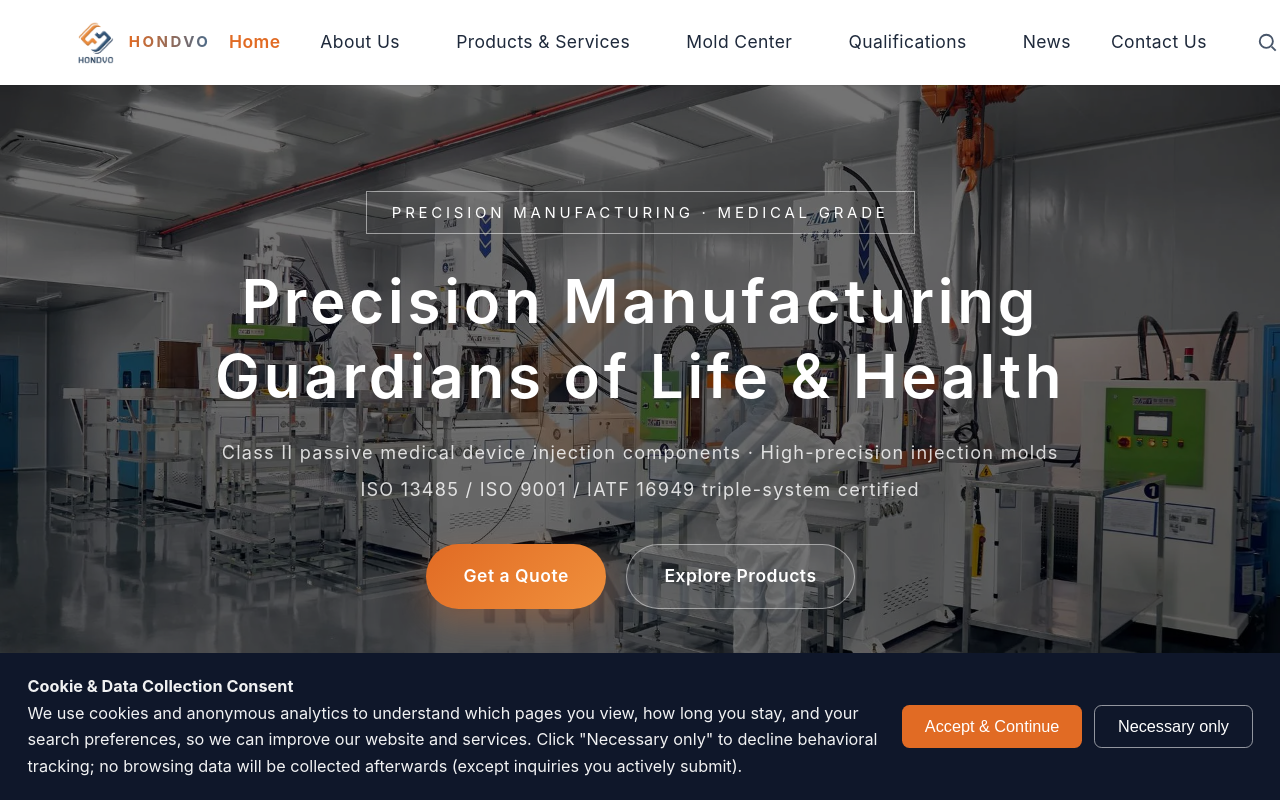
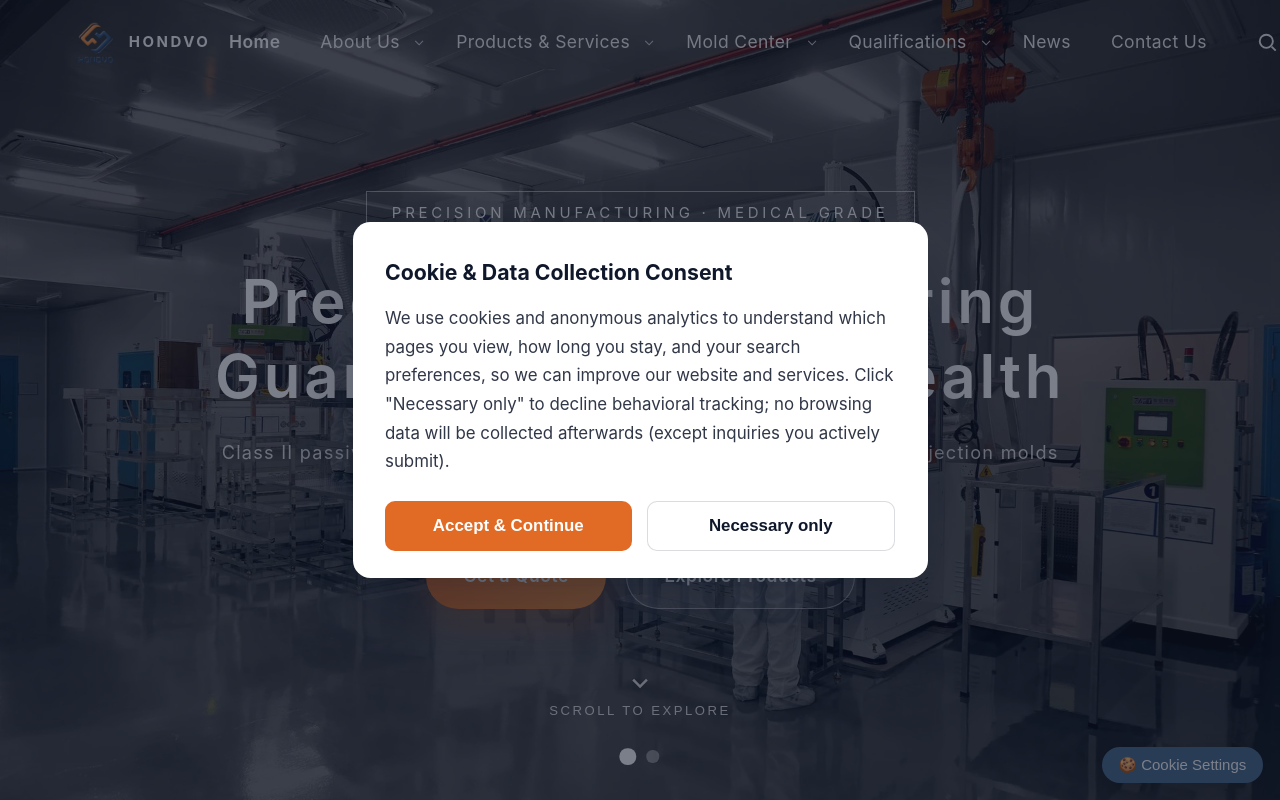
Before and after one commit to QTHK/hondvo, a plain HTML site: page index.html in a window 1280 px wide. Drawn offline with Linux system fonts and the light colour scheme.

Commit message:
fix(cookie): 将 Cookie 同意改为居中模态弹窗并加固 boot 触发逻辑

```diff
--- a/index.html
+++ b/index.html
@@ -3527,16 +3527,18 @@ function switchLang(lang) {
     } catch (e) {}
   }
 
-  // ---- 样式 ----
+  // ---- 样式（居中模态弹窗 + 浮标） ----
   if (!document.getElementById('hondvo-consent-style')) {
     var st = document.createElement('style'); st.id = 'hondvo-consent-style';
-    st.textContent = '#hondvo-consent{position:fixed;left:0;right:0;bottom:0;z-index:100000;background:var(--neutral-900);color:var(--white);font-family:inherit;}'
-      + '#hondvo-consent .hc-box{max-width:1120px;margin:0 auto;padding:16px 22px;display:flex;gap:18px;align-items:center;justify-content:space-between;flex-wrap:wrap;}'
-      + '#hondvo-consent .hc-text{font-size:13px;line-height:1.65;opacity:.94;flex:1;min-width:260px;}'
-      + '#hondvo-consent .hc-actions{display:flex;gap:10px;flex-shrink:0;}'
-      + '#hondvo-consent .hc-btn{border:none;cursor:pointer;padding:9px 18px;border-radius:6px;font-size:13px;}'
+    st.textContent = '#hondvo-consent-mask{position:fixed;inset:0;z-index:100000;background:rgba(15,23,42,.55);display:flex;align-items:center;justify-content:center;padding:20px;font-family:inherit;}'
+      + '#hondvo-consent{position:relative;max-width:460px;width:100%;background:var(--white);color:var(--neutral-900);border-radius:14px;box-shadow:0 24px 60px rgba(15,23,42,.35);overflow:hidden;}'
+      + '#hondvo-consent .hc-card{padding:26px 26px 22px;}'
+      + '#hondvo-consent .hc-title{font-size:17px;font-weight:700;margin:0 0 10px;color:var(--neutral-900);}'
+      + '#hondvo-consent .hc-text{font-size:13.5px;line-height:1.7;opacity:.86;margin:0 0 20px;}'
+      + '#hondvo-consent .hc-actions{display:flex;gap:12px;flex-wrap:wrap;}'
+      + '#hondvo-consent .hc-btn{border:none;cursor:pointer;padding:11px 20px;border-radius:8px;font-size:13.5px;font-weight:600;flex:1;min-width:130px;}'
       + '#hondvo-consent .hc-accept{background:var(--brand);color:var(--white);}'
-      + '#hondvo-consent .hc-reject{background:transparent;color:var(--white);border:1px solid var(--white-55);}'
+      + '#hondvo-consent .hc-reject{background:var(--white);color:var(--neutral-900);border:1px solid rgba(15,23,42,.15);}'
       + '#hondvo-manage{position:fixed;right:14px;bottom:14px;z-index:100000;border:none;cursor:pointer;background:var(--accent);color:var(--white);font-size:12px;padding:7px 13px;border-radius:20px;box-shadow:0 4px 14px var(--black-25);}';
     document.head.appendChild(st);
   }
@@ -3550,21 +3552,23 @@ function switchLang(lang) {
     });
   }
   function showBanner() {
-    if (document.getElementById('hondvo-consent')) { document.getElementById('hondvo-consent').style.display = 'block'; applyBannerLang(); return; }
-    var el = document.createElement('div'); el.id = 'hondvo-consent';
-    el.innerHTML = '<div class="hc-box"><div class="hc-text"><strong data-lang-key="cookie_title">Cookie 与数据收集同意</strong><br>'
-      + '<span data-lang-key="cookie_body">我们使用 Cookie 与匿名统计技术，了解您浏览的页面、停留时长与搜索偏好，以改进网站与服务质量。您可点击「仅必要」拒绝行为追踪，拒绝后不会收集任何浏览行为数据（您主动提交的询盘除外）。</span></div>'
+    if (document.getElementById('hondvo-consent-mask')) { document.getElementById('hondvo-consent-mask').style.display = 'flex'; applyBannerLang(); return; }
+    var mask = document.createElement('div'); mask.id = 'hondvo-consent-mask';
+    mask.innerHTML = '<div id="hondvo-consent"><div class="hc-card">'
+      + '<p class="hc-title" data-lang-key="cookie_title">Cookie 与数据收集同意</p>'
+      + '<p class="hc-text" data-lang-key="cookie_body">我们使用 Cookie 与匿名统计技术，了解您浏览的页面、停留时长与搜索偏好，以改进网站与服务质量。您可点击「仅必要」拒绝行为追踪，拒绝后不会收集任何浏览行为数据（您主动提交的询盘除外）。</p>'
       + '<div class="hc-actions"><button class="hc-btn hc-accept" id="hc-accept" data-lang-key="cookie_accept">接受并继续</button>'
-      + '<button class="hc-btn hc-reject" id="hc-reject" data-lang-key="cookie_reject">仅必要</button></div></div>';
-    document.body.appendChild(el);
+      + '<button class="hc-btn hc-reject" id="hc-reject" data-lang-key="cookie_reject">仅必要</button></div>'
+      + '</div></div>';
+    document.body.appendChild(mask);
     applyBannerLang();
   }
-  function hideBanner() { var b = document.getElementById('hondvo-consent'); if (b) b.style.display = 'none'; }
+  function hideBanner() { var m = document.getElementById('hondvo-consent-mask'); if (m) m.style.display = 'none'; }
   function buildManage() {
     if (document.getElementById('hondvo-manage')) return;
     var m = document.createElement('button'); m.id = 'hondvo-manage';
     m.innerHTML = '🍪 <span data-lang-key="cookie_manage">Cookie 设置</span>';
-    m.onclick = function () { setConsent(null); hideBanner(); showBanner(); bindBanner(); };
+    m.onclick = function () { setConsent(null); showBanner(); bindBanner(); };
     document.body.appendChild(m);
     applyBannerLang();
   }
@@ -3577,6 +3581,8 @@ function switchLang(lang) {
 
   // ---- 行为追踪（仅同意后才启用页面浏览 / 搜索采集） ----
   function initTracker() {
+    if (window.__hondvoTrackerReady) return;
+    window.__hondvoTrackerReady = true;
     var vid = getVid();
     var pageEnter = Date.now();
     var lastPage = curPage();
@@ -3612,14 +3618,21 @@ function switchLang(lang) {
   };
 
   function boot() {
-    buildManage();
-    var c = getConsent();
-    if (c === 'accepted') { initTracker(); return; }
-    if (c === 'rejected') { return; }
-    showBanner(); bindBanner();
+    try {
+      buildManage();
+      var c = getConsent();
+      if (c === 'accepted') { initTracker(); return; }
+      if (c === 'rejected') { return; }
+      showBanner(); bindBanner();
+    } catch (e) {
+      try { showBanner(); bindBanner(); } catch (e2) {}
+    }
   }
   if (document.readyState === 'loading') document.addEventListener('DOMContentLoaded', boot);
   else boot();
+  window.addEventListener('load', function () {
+    if (!document.getElementById('hondvo-consent-mask') && !document.getElementById('hondvo-manage')) boot();
+  });
 })();
 </script>
 </body>
```
